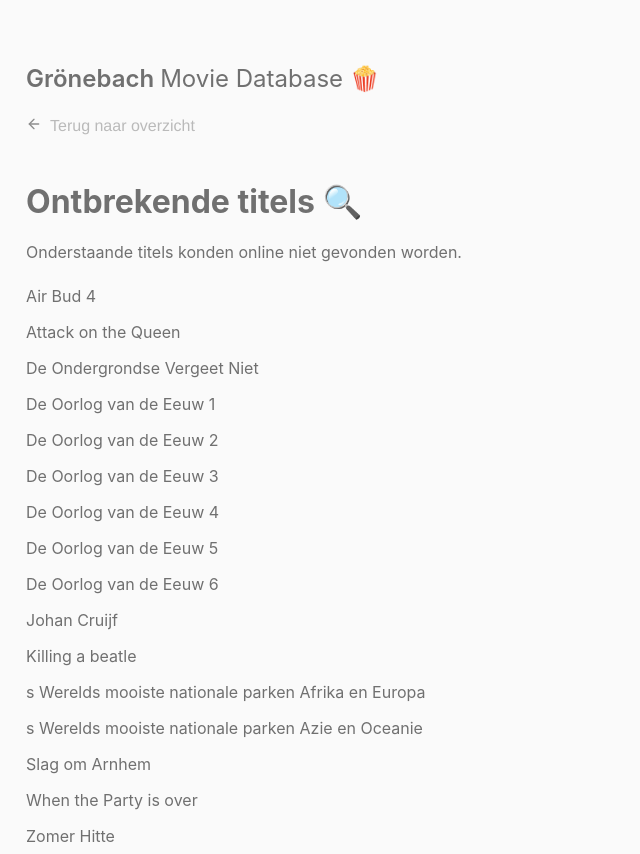
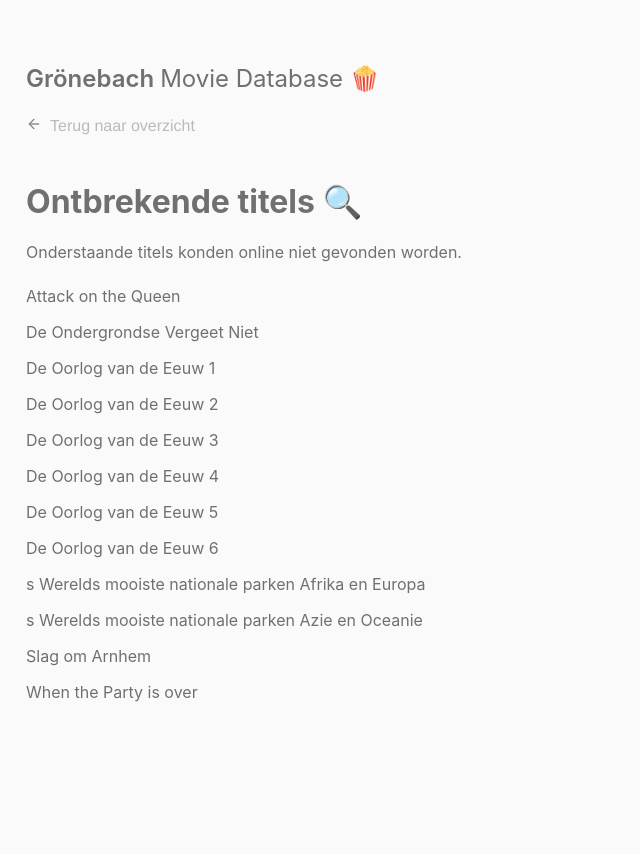
Before and after one commit to sgnilreutr/Gronebach-mdb, a React (Create React App) app: page /missing in a window 1280 px wide. Shown: the whole page, without its empty margins (0-640 px from the left). After the commit the page ends 800 px from the top, so only its background shows below. Built offline with nearby package versions, Linux system fonts and the light colour scheme; no server answers.

Commit message:
Update MissingTitles.tsx

```diff
--- a/src/components/MissingTitles.tsx
+++ b/src/components/MissingTitles.tsx
@@ -3,7 +3,6 @@ import DetailHeader from './DetailHeader'
 import './MissingTitles.scss'
 
 const missing_titles = [
-    'Air Bud 4',
     'Attack on the Queen',
     'De Ondergrondse Vergeet Niet',
     'De Oorlog van de Eeuw 1',
@@ -12,13 +11,10 @@ const missing_titles = [
     'De Oorlog van de Eeuw 4',
     'De Oorlog van de Eeuw 5',
     'De Oorlog van de Eeuw 6',
-    'Johan Cruijf',
-    'Killing a beatle',
     's Werelds mooiste nationale parken Afrika en Europa',
     's Werelds mooiste nationale parken Azie en Oceanie',
     'Slag om Arnhem',
     'When the Party is over',
-    'Zomer Hitte'
 ]
 
 export default function Missingtitles() {
```
